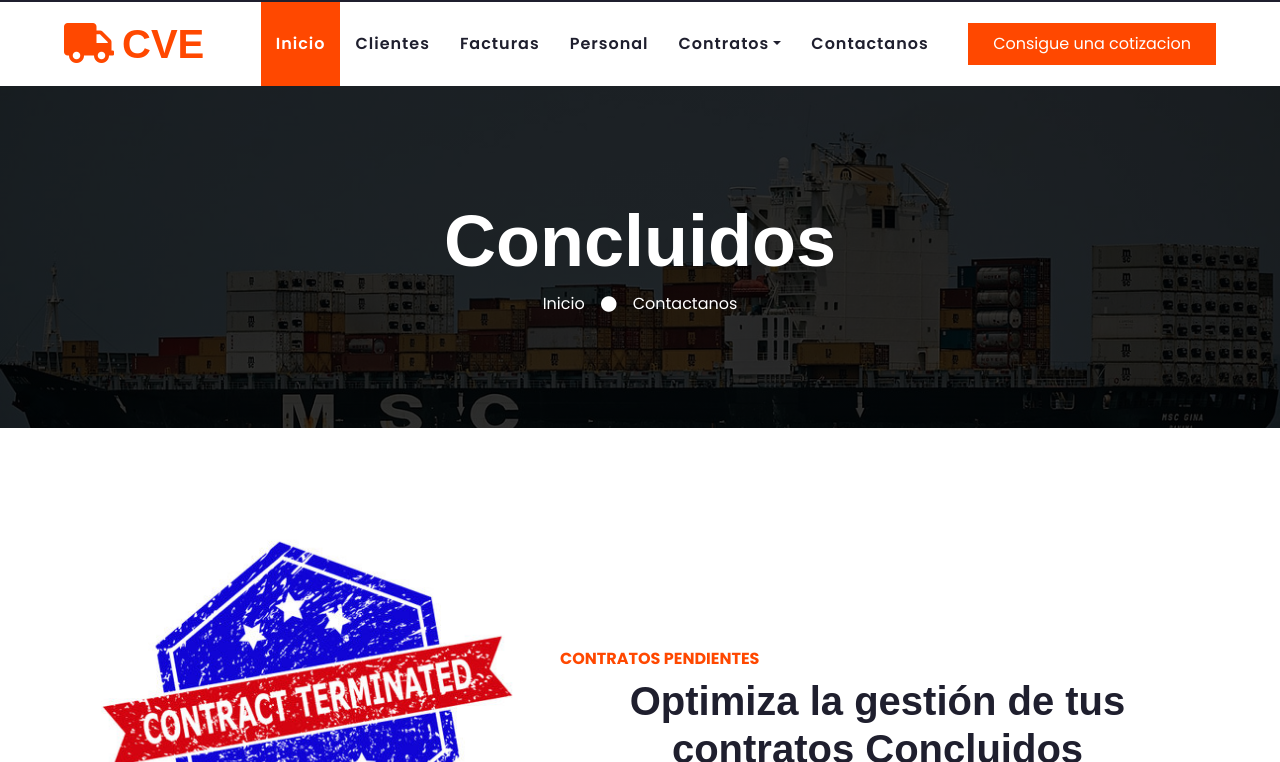
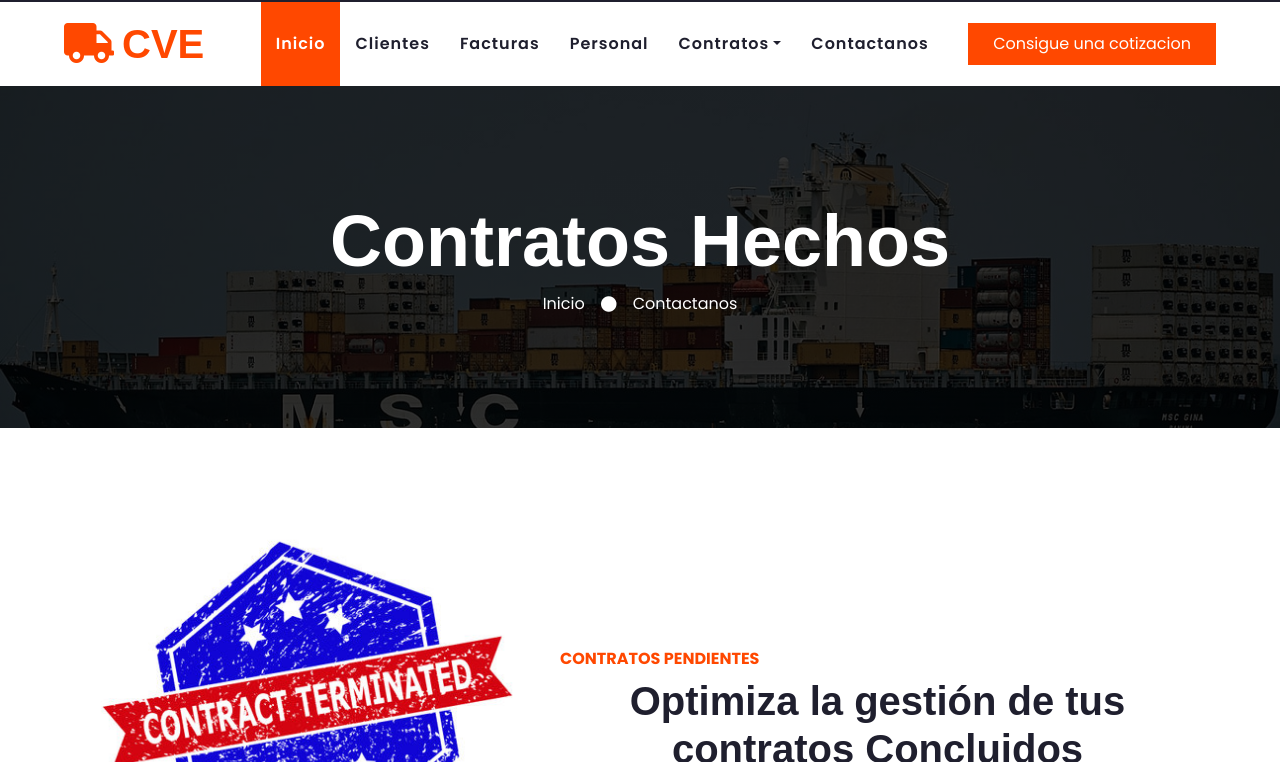
Before and after one commit to Francisco180503/INVERSIONES-CVE, a plain HTML site: page concluidos.html in a window 1280 px wide. Shown: the part 38-800 px from the top of the page. Drawn offline with nearby package versions, Linux system fonts and the light colour scheme.

Commit message:
Update concluidos.html
Cambio de nombres

```diff
--- a/concluidos.html
+++ b/concluidos.html
@@ -80,8 +80,8 @@
                     <div class="nav-item dropdown">
                         <a href="#" class="nav-link dropdown-toggle" data-toggle="dropdown">Contratos</a>
                         <div class="dropdown-menu rounded-0 m-0">
-                            <a href="pendientes.html" class="dropdown-item">Pendientes</a>
-                            <a href="concluidos.html" class="dropdown-item">Concluidos</a>
+                            <a href="pendientes.html" class="dropdown-item">Contratos Pendientes</a>
+                            <a href="concluidos.html" class="dropdown-item">Contratos Concluidos</a>
                         </div>
                     </div>
                     <a href="contact.html" class="nav-item nav-link">Contactanos</a>
@@ -96,7 +96,7 @@
     <!-- Header Start -->
     <div class="jumbotron jumbotron-fluid mb-5">
         <div class="container text-center py-5">
-            <h1 class="text-white display-3">Concluidos</h1>
+            <h1 class="text-white display-3">Contratos Hechos</h1>
             <div class="d-inline-flex align-items-center text-white">
                 <p class="m-0"><a class="text-white" href="index.html">Inicio</a></p>
                 <i class="fa fa-circle px-3"></i>
```
